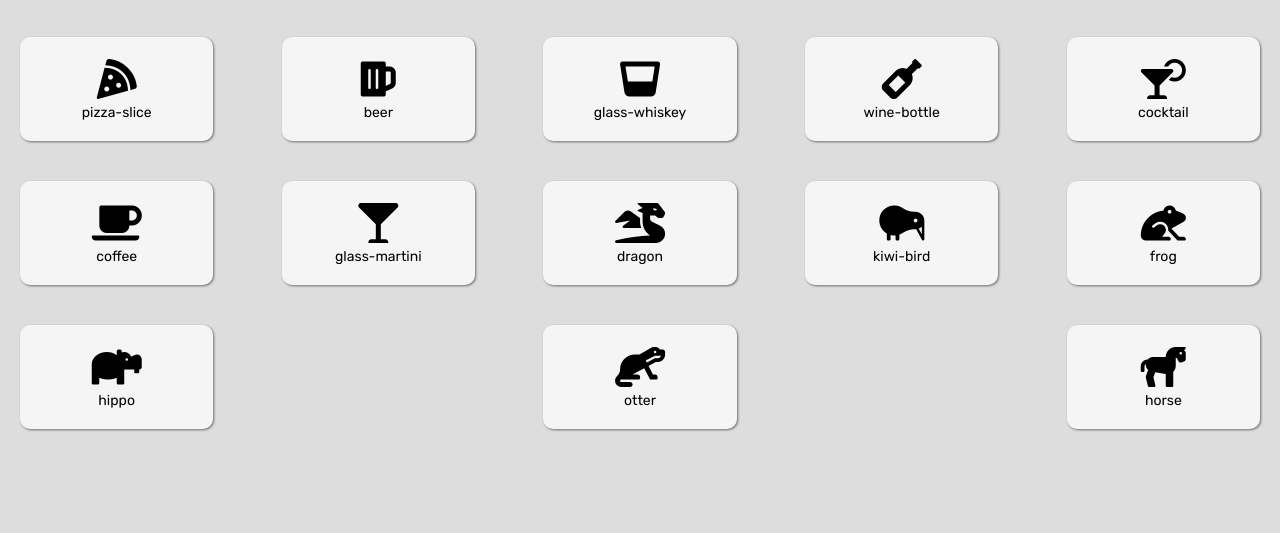
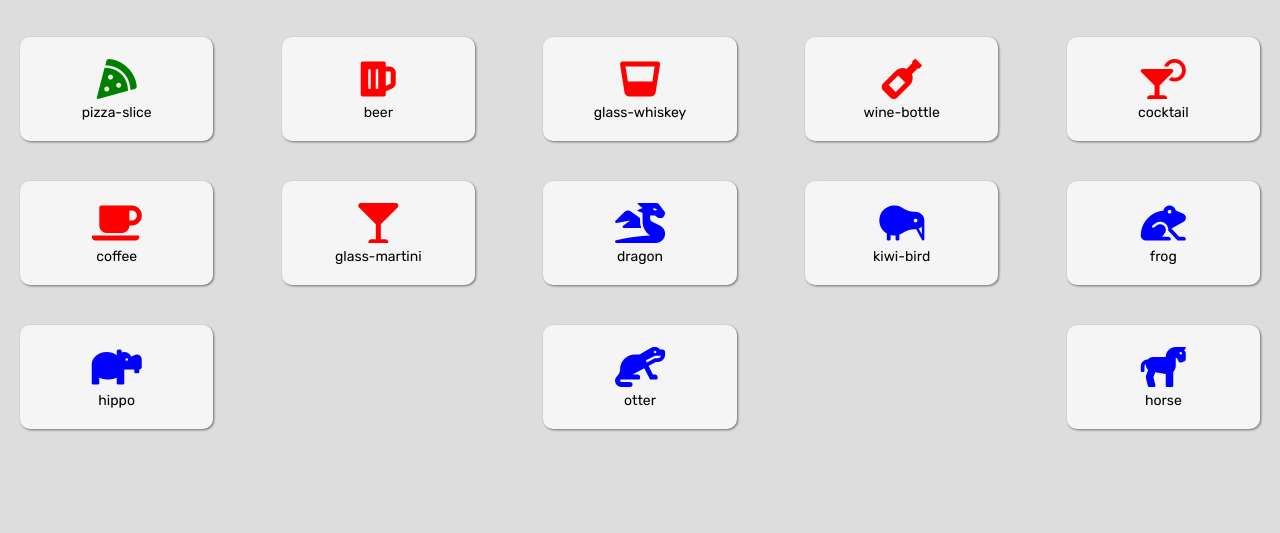
Before and after one commit to giordanoale/js-es6-icons, a plain HTML site: page index.html in a window 1280 px wide. Shown: the part 267-800 px from the top of the page. Drawn offline with nearby package versions, Linux system fonts and the light colour scheme.

Commit message:
Milestone 2 completato

```diff
--- a/js/script.js
+++ b/js/script.js
@@ -120,14 +120,40 @@ const icons = [
 
 const html = $(".icons")
 
-icons.forEach(item => {
+const colors = ["green", "red", "blue"];
+const iconCategories = [];
 
-  const {name, prefix, family} = item;
+
+icons.forEach((item, i) => {
+
+  if (iconCategories.includes(item.category) == false){
+    iconCategories.push(item.category);
+  }
+
+});
+
+// console.log(iconCategories);
+
+const iconColored = icons.map((icon) => {
+  const categoryIndex = iconCategories.indexOf(icon.category);
+  const colorItem = colors[categoryIndex];
+
+  icon.color = colorItem;
+
+  return icon;
+});
+
+console.log(icons);
+
+iconColored.forEach(icon => {
+
+  const {name, prefix, family, color} = icon;
 
   const iconShow = `<div>
-  <i class="${item.family} ${item.prefix}${item.name}"></i>
-  <div class="title">${item.name}</div>
+  <i class="${icon.family} ${icon.prefix}${icon.name}" style="color:${icon.color}"></i>
+  <div class="title">${icon.name}</div>
   </div>`;
 
   return html.append(iconShow);
+
 });
```
Also changed, not shown: index.html (line endings or trailing spaces).
